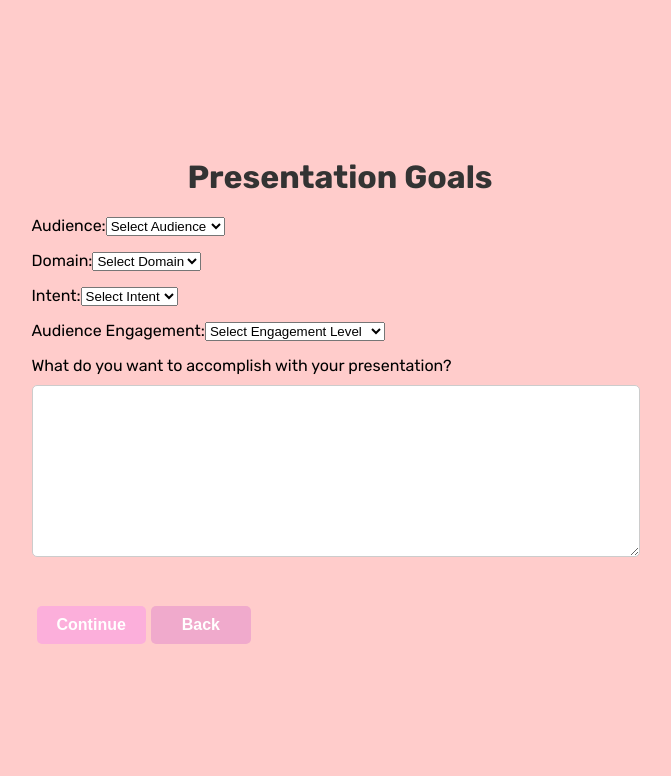
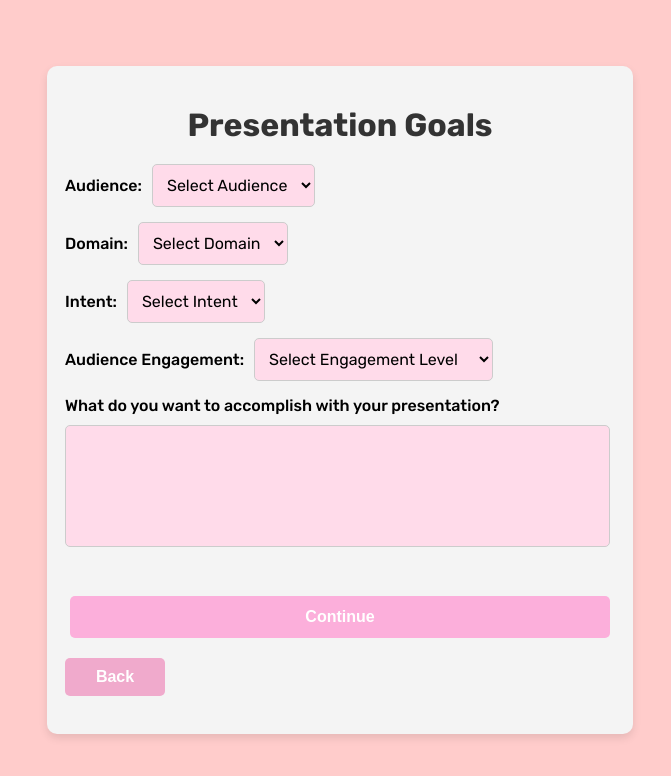
Before and after one commit to epshinde/GirlHacks, a React (Create React App) app in the folder speak-savvy/: page /home in a window 1280 px wide. Shown: the top 776 px of the page, without its empty margins (300-971 px from the left). Built offline with nearby package versions, Linux system fonts and the light colour scheme.

Commit message:
UPDATED AFTER FIX

```diff
--- a/speak-savvy/src/App.js
+++ b/speak-savvy/src/App.js
@@ -21,6 +21,7 @@ const App = () => {
                 <Route path="/slides-to-speech" element={<SlidesToSpeech />} />
                 <Route path="/professional-coach" element={<ProfessionalCoach />} />
                 <Route path="/feedback" element={<Feedback />} />
+                <Route path="/startPage" element={<StartPage />} />
             </Routes>
         </Router>
     );
--- a/speak-savvy/src/components/Home.css
+++ b/speak-savvy/src/components/Home.css
@@ -1,9 +1,9 @@
 /* src/components/Home.css */
 
 .home-page {
-    max-width: 600px;
+    max-width: 550px;
     margin: 0 auto;
-    padding: 20px;
+    padding: 18px;
     font-family: 'Rubik', sans-serif;
     background-color: #f4f4f4;
     border-radius: 10px;
--- a/speak-savvy/src/components/Home.js
+++ b/speak-savvy/src/components/Home.js
@@ -1,8 +1,8 @@
 // src/components/Home.js
 import React, { useState } from 'react';
 import { useNavigate } from 'react-router-dom';
-import BackButton from './BackButton'; // Import the BackButton component
 import './Home.css'; // Import CSS file for styling
+import BackButton from './BackButton';
 
 const Home = () => {
     const navigate = useNavigate();
@@ -22,7 +22,7 @@ const Home = () => {
     };
 
     return (
-        <div className="home">
+        <div className="home-page">
             <h1>Presentation Goals</h1>
             <form onSubmit={handleSubmit}>
                 <div className="form-group-audience">
@@ -79,9 +79,8 @@ const Home = () => {
                 </div>
 
                 <button type="submit">Continue</button>
-                {/* Add the BackButton component */}
-                <BackButton to="/" />
             </form>
+            <BackButton to="/startPage" /> {/* Use your BackButton here */}
         </div>
     );
 };
--- a/speak-savvy/src/components/SelectCoach.js
+++ b/speak-savvy/src/components/SelectCoach.js
@@ -18,7 +18,7 @@ const SelectCoach = () => {
                     AI Coach
                 </button>
             </div>
-            <BackButton to="/" /> {/* Move the back button here */}
+            <BackButton to="/home" /> {/* Move the back button here */}
         </div>
     );
 };
```
